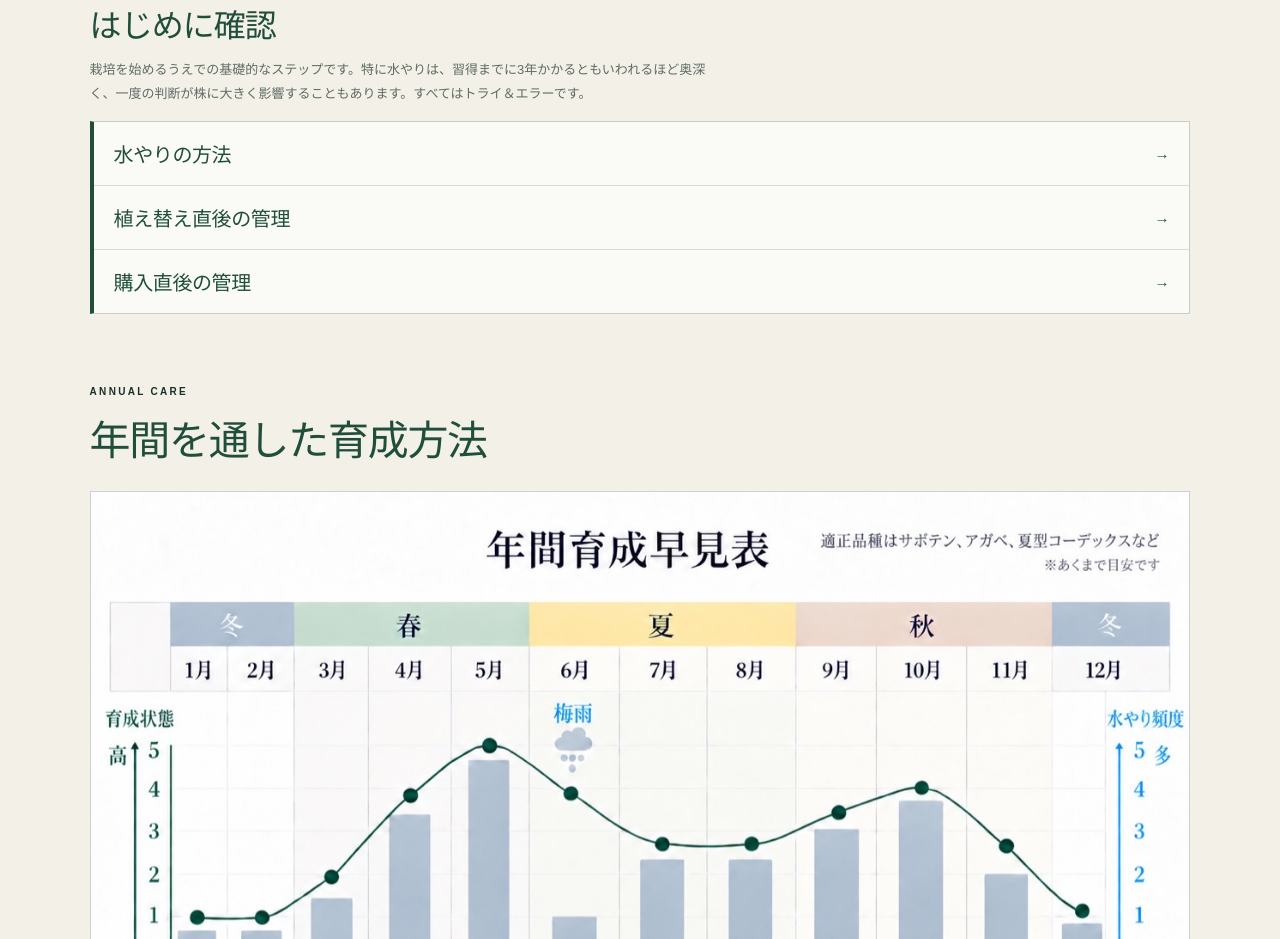
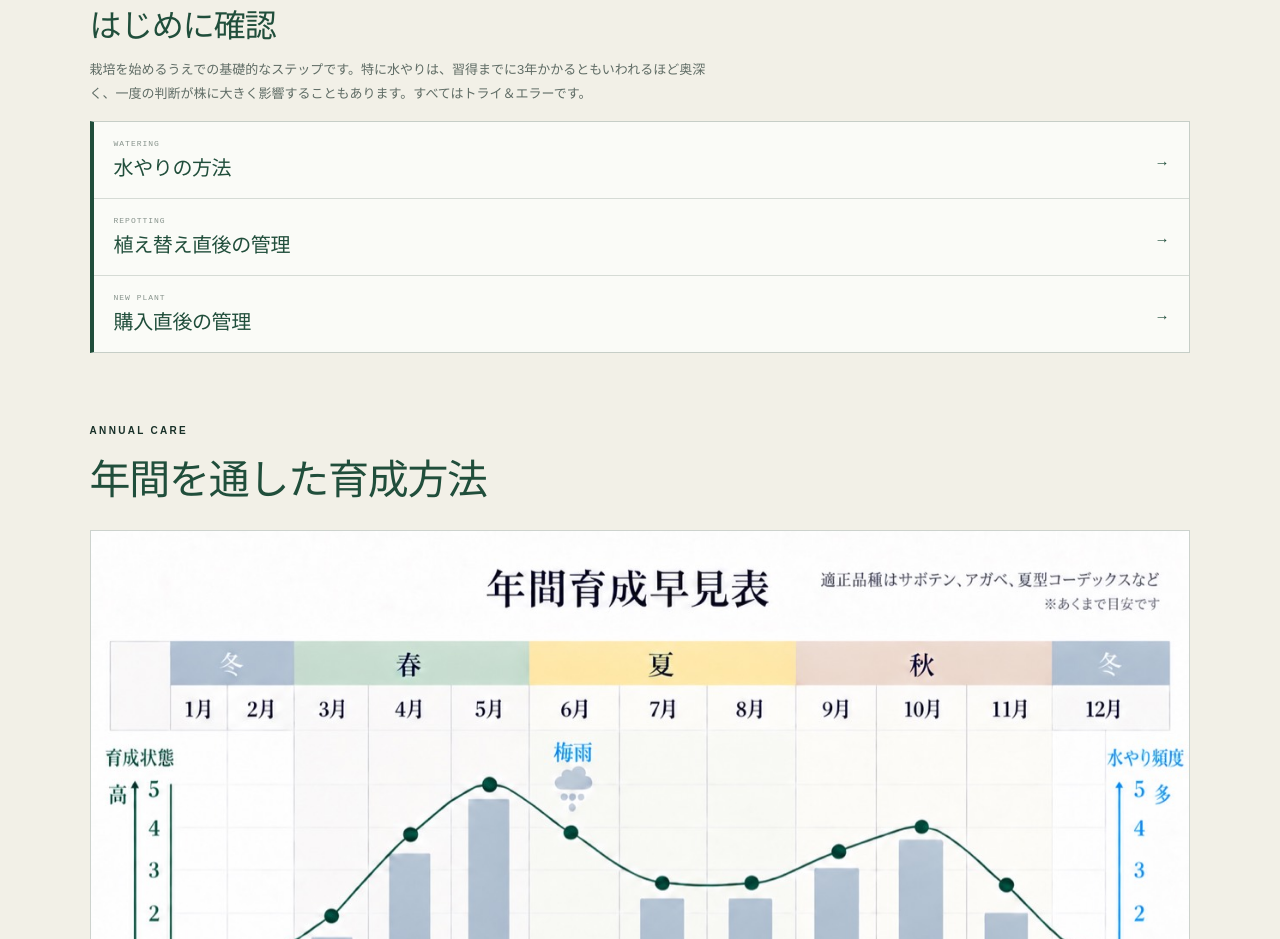
Before and after one commit to KomeUme/unomori-plant-archive, a Next.js app: page /care-guide in a window 1280 px wide. Shown: the part 1720-2659 px from the top of the page. Built offline with nearby package versions, Linux system fonts and the light colour scheme; no server answers.

Commit message:
Label first care links in English

```diff
--- a/app/care-guide/page.tsx
+++ b/app/care-guide/page.tsx
@@ -69,12 +69,12 @@ const seasonalCare = [
 
 function FirstCareLinks() {
   const links = [
-    { href: '/care-guide/watering', title: '水やりの方法' },
-    { href: '/care-guide/repotting', title: '植え替え直後の管理' },
-    { href: '/care-guide/acclimation', title: '購入直後の管理' },
+    { href: '/care-guide/watering', title: '水やりの方法', englishTitle: 'WATERING' },
+    { href: '/care-guide/repotting', title: '植え替え直後の管理', englishTitle: 'REPOTTING' },
+    { href: '/care-guide/acclimation', title: '購入直後の管理', englishTitle: 'NEW PLANT' },
   ];
 
-  return <section className="first-care-links" aria-labelledby="first-care-title"><div className="first-care-links-heading"><p className="eyebrow">START HERE</p><h2 id="first-care-title">はじめに確認</h2><p>栽培を始めるうえでの基礎的なステップです。特に水やりは、習得までに3年かかるともいわれるほど奥深く、一度の判断が株に大きく影響することもあります。すべてはトライ＆エラーです。</p></div><div>{links.map(({ href, title }) => <a href={siteHref(href)} key={href}><span>{title}</span><b aria-hidden="true">→</b></a>)}</div></section>;
+  return <section className="first-care-links" aria-labelledby="first-care-title"><div className="first-care-links-heading"><p className="eyebrow">START HERE</p><h2 id="first-care-title">はじめに確認</h2><p>栽培を始めるうえでの基礎的なステップです。特に水やりは、習得までに3年かかるともいわれるほど奥深く、一度の判断が株に大きく影響することもあります。すべてはトライ＆エラーです。</p></div><div>{links.map(({ href, title, englishTitle }) => <a href={siteHref(href)} key={href}><div><small>{englishTitle}</small><span>{title}</span></div><b aria-hidden="true">→</b></a>)}</div></section>;
 }
 
 export default function CareGuidePage() {
--- a/app/globals.css
+++ b/app/globals.css
@@ -313,6 +313,8 @@ footer { background:#132c23; color:white; display:grid; grid-template-columns:1.
 .first-care-links a { display:flex; align-items:center; justify-content:space-between; gap:20px; padding:17px 20px; color:var(--green); transition:background .2s, padding .2s; }
 .first-care-links a + a { border-top:1px solid #d5dbd5; }
 .first-care-links a:hover { padding-left:24px; background:#f1f4ee; }
+.first-care-links a > div { display:grid; gap:4px; }
+.first-care-links a small { color:#87938c; font-family:monospace; font-size:8px; font-weight:400; letter-spacing:.12em; }
 .first-care-links a span { font-family:Georgia,"Yu Mincho",serif; font-size:20px; letter-spacing:-.02em; }
 .first-care-links a b { font-size:15px; font-weight:400; }
 .guide-method-link { display:grid; grid-template-columns:minmax(0,1fr) max-content; gap:24px; align-items:center; max-width:1120px; margin:14px 0 0; padding:17px 23px; border:1px solid #c6cec7; background:white; transition:background .2s,transform .2s; }
```
